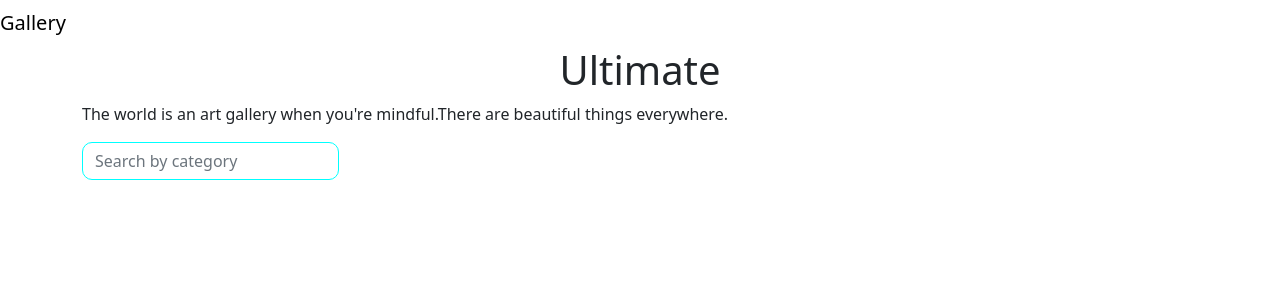
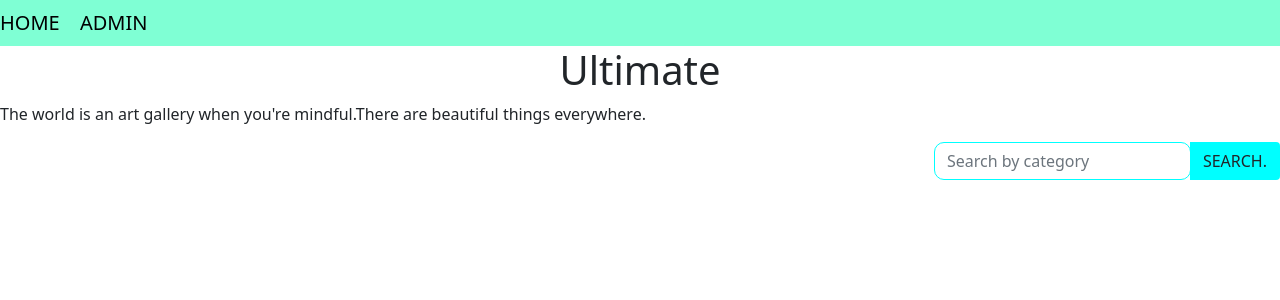
Before and after one commit to annngure/gallery, a Django app: page / in a window 1280 px wide. Shown: the top 300 px of the page. Run offline with Django 3.2, Linux system fonts and the light colour scheme; data that the repository does not hold is empty; some libraries are stand-ins or nearby versions.

Commit message:
add button

```diff
--- a/pictures/templates/index.html
+++ b/pictures/templates/index.html
@@ -9,29 +9,34 @@
 
 <div class="banner">
     <div class="cover">
-        <div class="container image">
+        <div>
             <p id="category">The world is an art gallery when you're mindful.There are beautiful things everywhere.</p>
-            <form class="form" role="search" action="{% url 'search_results' %}">
-                <div class="input-group" style="width:fit-content">
-                  <input type="text" class="form-control" placeholder="Search by category" name="image" style="border-radius: 10px;border-color: aqua;">
-                  <br>
-                </div>
+            <div style="float:right">
+                <form class="form" role="search" action="{% url 'search_results' %}">
+                    <div class="input-group" style="width:fit-content">
+                      <input type="text" class="form-control" placeholder="Search by category" name="image" style="border-radius: 10px;border-color: aqua;">
+                      <button class="btn btn-sucess" style="background-color: aqua;">SEARCH.</button>
+                    </div>
 
-              </form>
+                  </form>
+            </div>
+
         </div>
     </div>
 </div>
-
+<br>
+<br>
+<br>
 <div class="row">
     {%for image in image%}
 
-    <div class="card" style="width: 18rem;">
+    <div class="card" style="width: 20rem;">
         <div class="row">
             <div class="col-sm">
+                <img src="{{image.image.url}}" alt="{{image.title}}" class="img-fluid">
                 <p>Name:{{image.title}}</p>
                 <p >Location:{{image.location}}</p>
                 <p >Category:{{image.category}}</p>
-                <img src="{{image.image.url}}" alt="{{image.title}}" class="img-fluid">
                 <p>Description:{{image.description}}</p>
                 <p>Posted by {{image.photographer}} on {{image.pub_date}}</p>
             </div>
--- a/pictures/templates/navbar.html
+++ b/pictures/templates/navbar.html
@@ -13,11 +13,11 @@
 
 </head>
 <body>
-    <nav class="navbar">
+    <nav class="navbar" style="background-color: aquamarine;">
         <div class="container-fliud">
             <div class="navbar-header" style="text-align: center;">
-                <a class="navbar-brand" href="{% url 'index' %}" style="color: black;">Gallery</a>
-
+                <a class="navbar-brand" href="{% url 'index' %}" style="color: black;">HOME</a>
+                <a class="navbar-brand" href="/admin" style="color: black;">ADMIN</a>
              </div>
 
 
```
